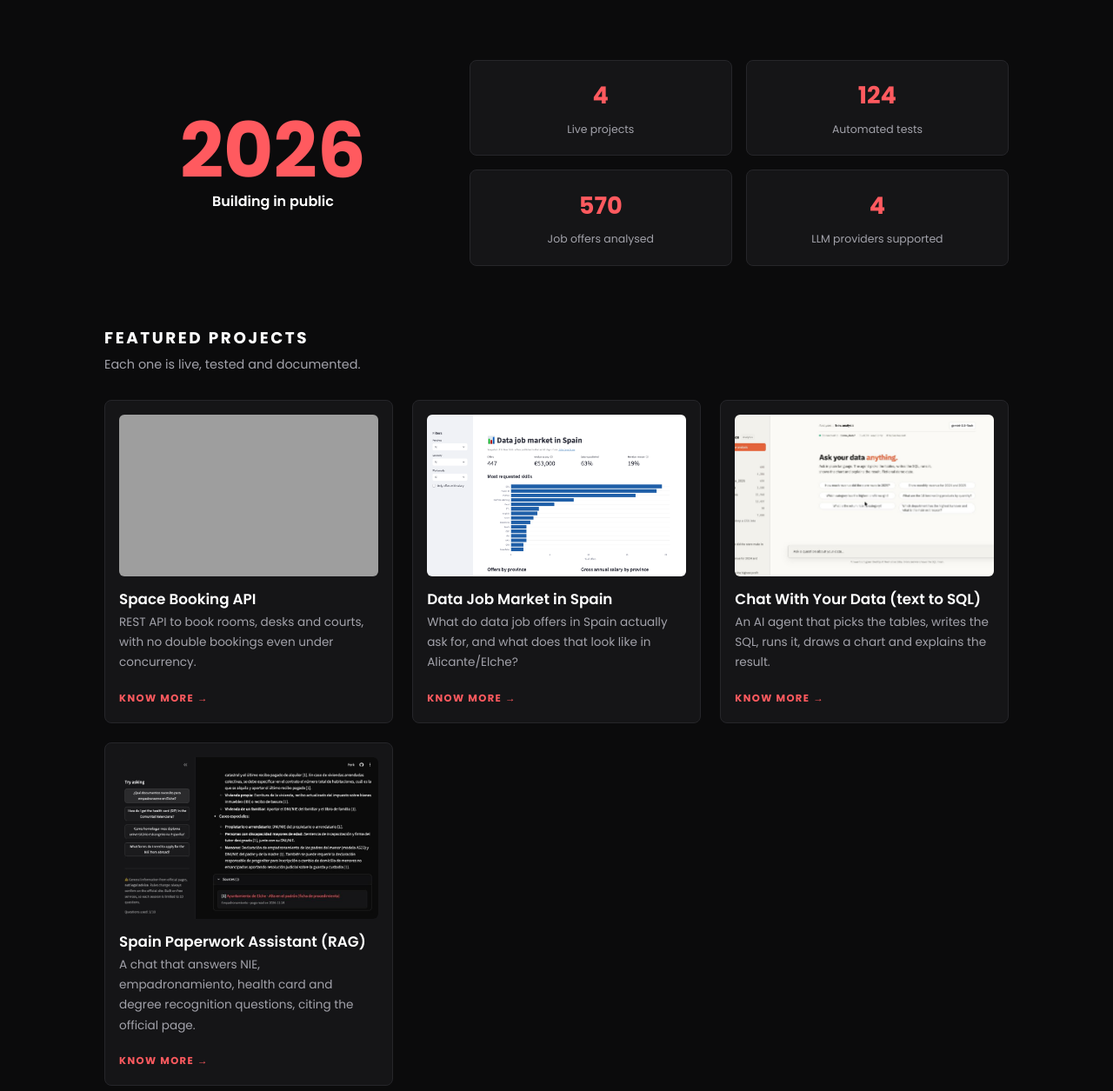
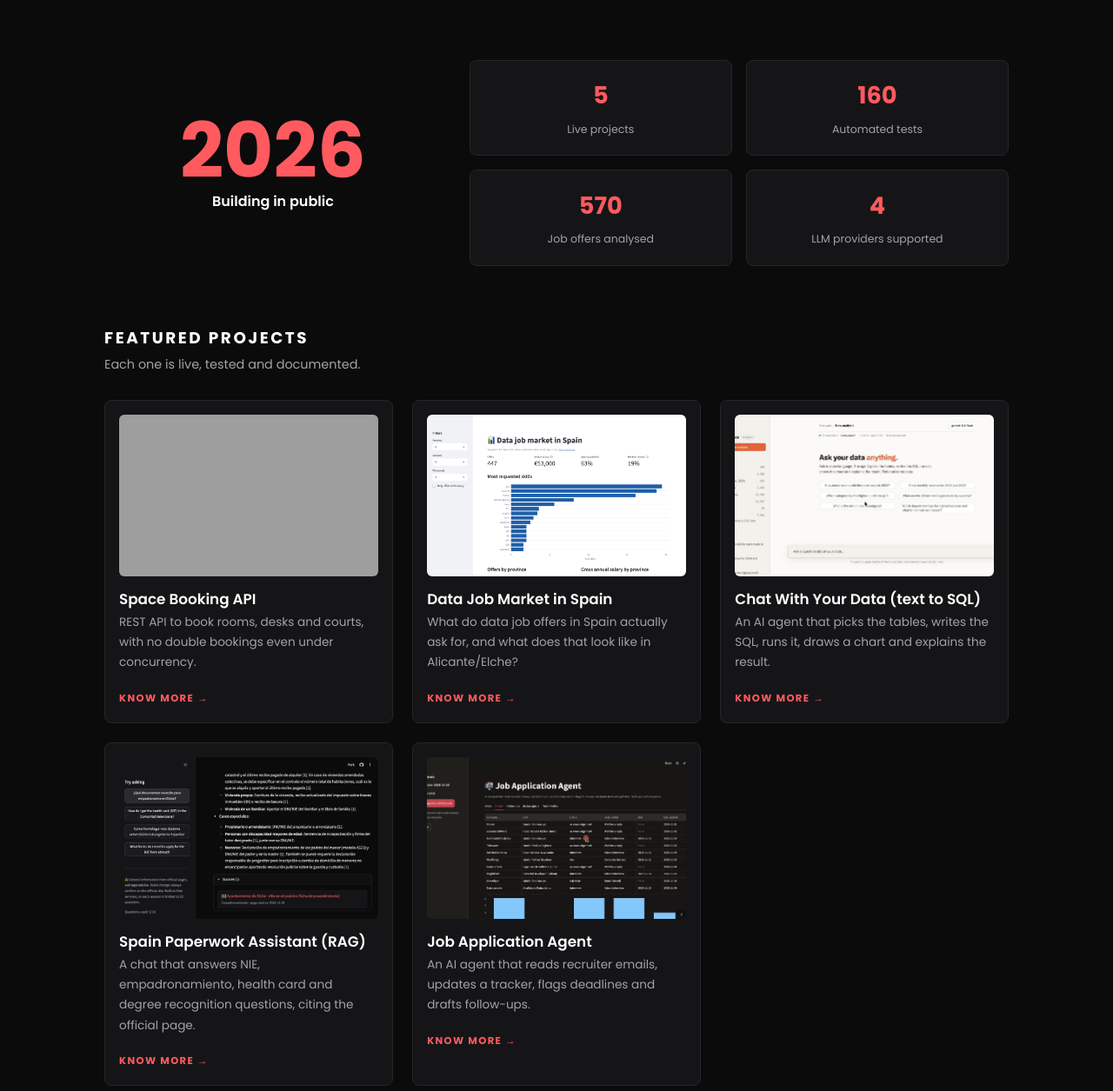
Before and after one commit to thiagoCardoso13/portfolio-site, an Astro site: page / in a window 1280 px wide. Shown: the part 765-2020 px from the top of the page at 87% size. Built offline with nearby package versions, Linux system fonts and the light colour scheme; Astro itself is replaced by a stand-in of ours; grey boxes are pictures that could not be loaded.

Commit message:
Add Job Application Agent project card

```diff
--- a/src/data/projects.ts
+++ b/src/data/projects.ts
@@ -85,4 +85,23 @@ export const projects: Project[] = [
     learned:
       'Retrieval quality is mostly about chunking, hybrid search and honest evaluation, not the model: measuring found a bug that cut words in half, and a held-out set kept me from fooling myself. I also removed a change that did not help the numbers.',
   },
+  {
+    slug: 'job-application-agent',
+    title: 'Job Application Agent',
+    tagline: 'An AI agent that reads recruiter emails, updates a tracker, flags deadlines and drafts follow-ups.',
+    stack: ['Python', 'LangGraph', 'Gemini', 'Gmail API', 'Streamlit', 'GitHub Actions'],
+    image: '/img/job-agent.jpg',
+    live: 'https://job-application-agent-xxdsl3jntxsgwh9ctxkwbf.streamlit.app/',
+    repo: 'https://github.com/thiagoCardoso13/job-application-agent',
+    problem:
+      'After about 190 applications, the replies were scattered across my inbox: interview invitations, tests, rejections and automatic confirmations. Keeping track by hand was slow and I was missing things.',
+    solution: [
+      'A LangGraph agent classifies each email (English or Spanish), extracts company, role and date, updates a tracker and flags deadlines in the next 48 hours.',
+      'Business rules live in code, not in the prompt: a stage never goes backwards, a rejection is final, and unclear emails go to a review queue.',
+      'Gmail access is read-only and follow-ups are only drafted, never sent. The public demo uses synthetic emails only.',
+      'On 30 labelled emails the model got 100% of categories right against 63% for a generic keyword baseline. The set is synthetic, so I treat it as a pipeline check, not a benchmark.',
+    ],
+    learned:
+      'Keeping the rules that must not break out of the prompt, writing a fair baseline (my first one, tuned on my own data, scored 100% and proved nothing), and making an agent fail gracefully on free-tier quotas.',
+  },
 ];
--- a/src/pages/index.astro
+++ b/src/pages/index.astro
@@ -7,8 +7,8 @@ const skills = [
   { ico: '◈', title: 'AI Agents', text: 'LLM agents and RAG assistants with guardrails, cited sources and a visible trail of every step.', hot: false },
 ];
 const stats = [
-  { n: '4', l: 'Live projects' },
-  { n: '124', l: 'Automated tests' },
+  { n: '5', l: 'Live projects' },
+  { n: '160', l: 'Automated tests' },
   { n: '570', l: 'Job offers analysed' },
   { n: '4', l: 'LLM providers supported' },
 ];
```
Also changed, not shown: public/img/job-agent.jpg (added).
